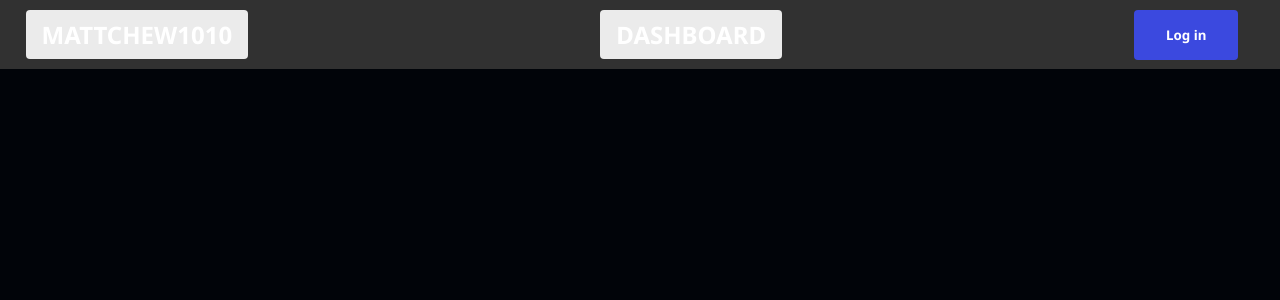
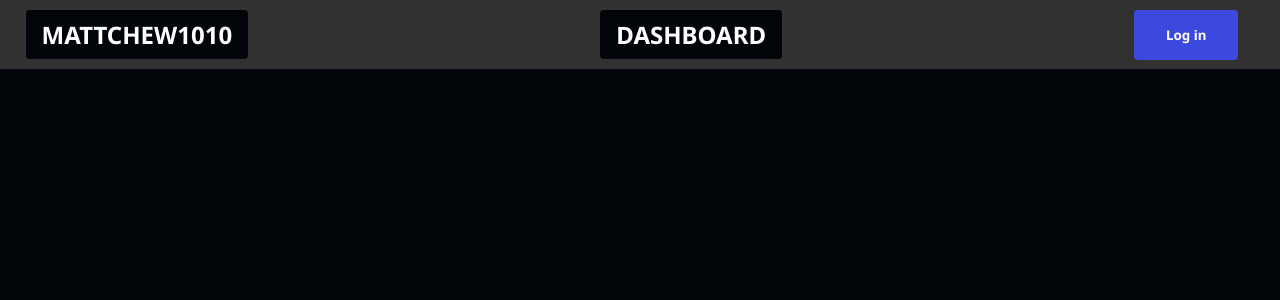
Before and after one commit to mattchew1010/mystats, a Next.js app: page / in a window 1280 px wide. Shown: the top 300 px of the page. Built offline with nearby package versions, Linux system fonts and the light colour scheme; no server answers.

Commit message:
fixed navbar style

```diff
--- a/styles/globals.css
+++ b/styles/globals.css
@@ -159,7 +159,7 @@ button.btn-google {
 }
 
 button.btn-logo {
-  background-color: var(--color-text);
+  background-color: var(--color-bg);
   color: white;
   text-transform: uppercase;
   font-size: 1.5rem;
```
